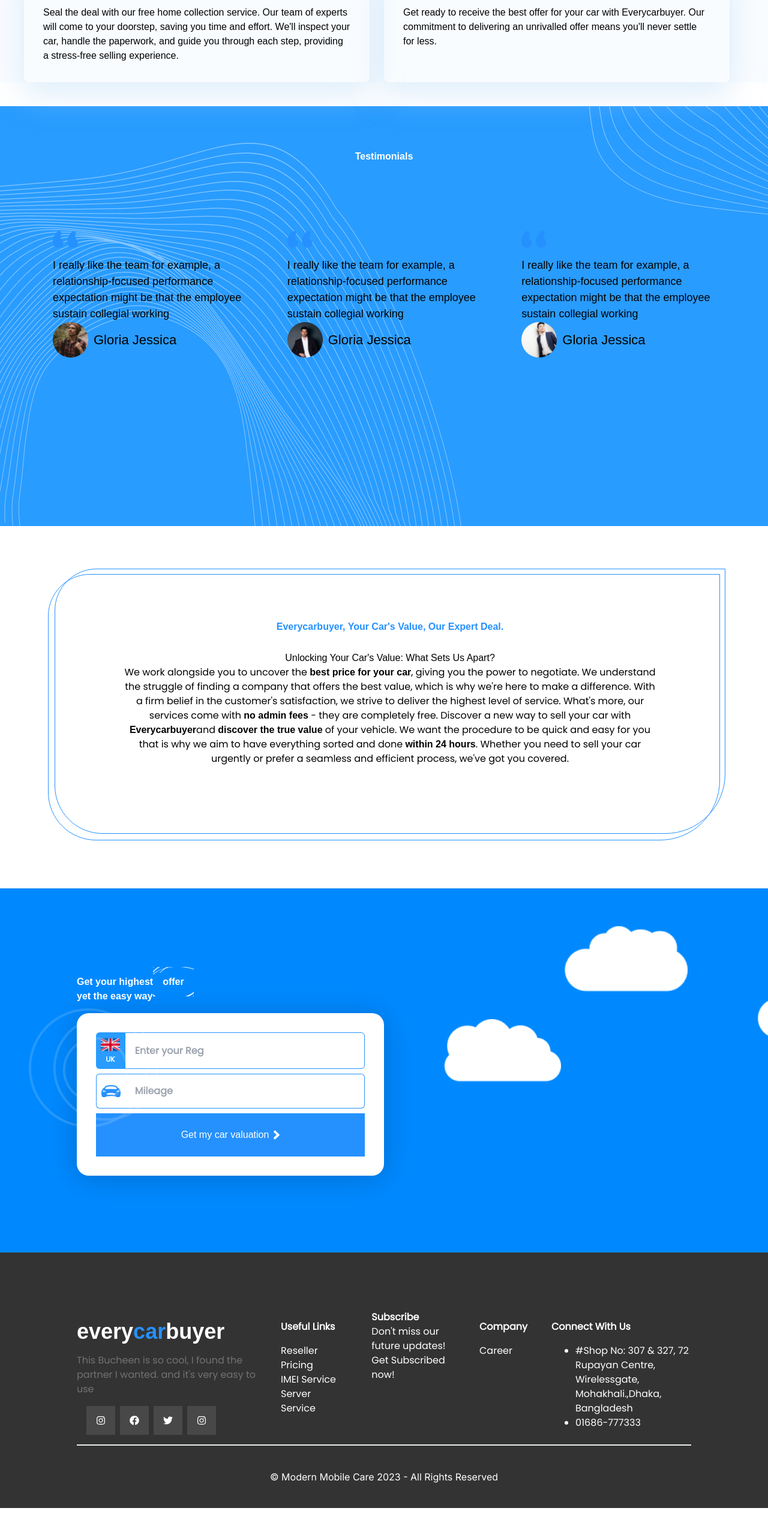
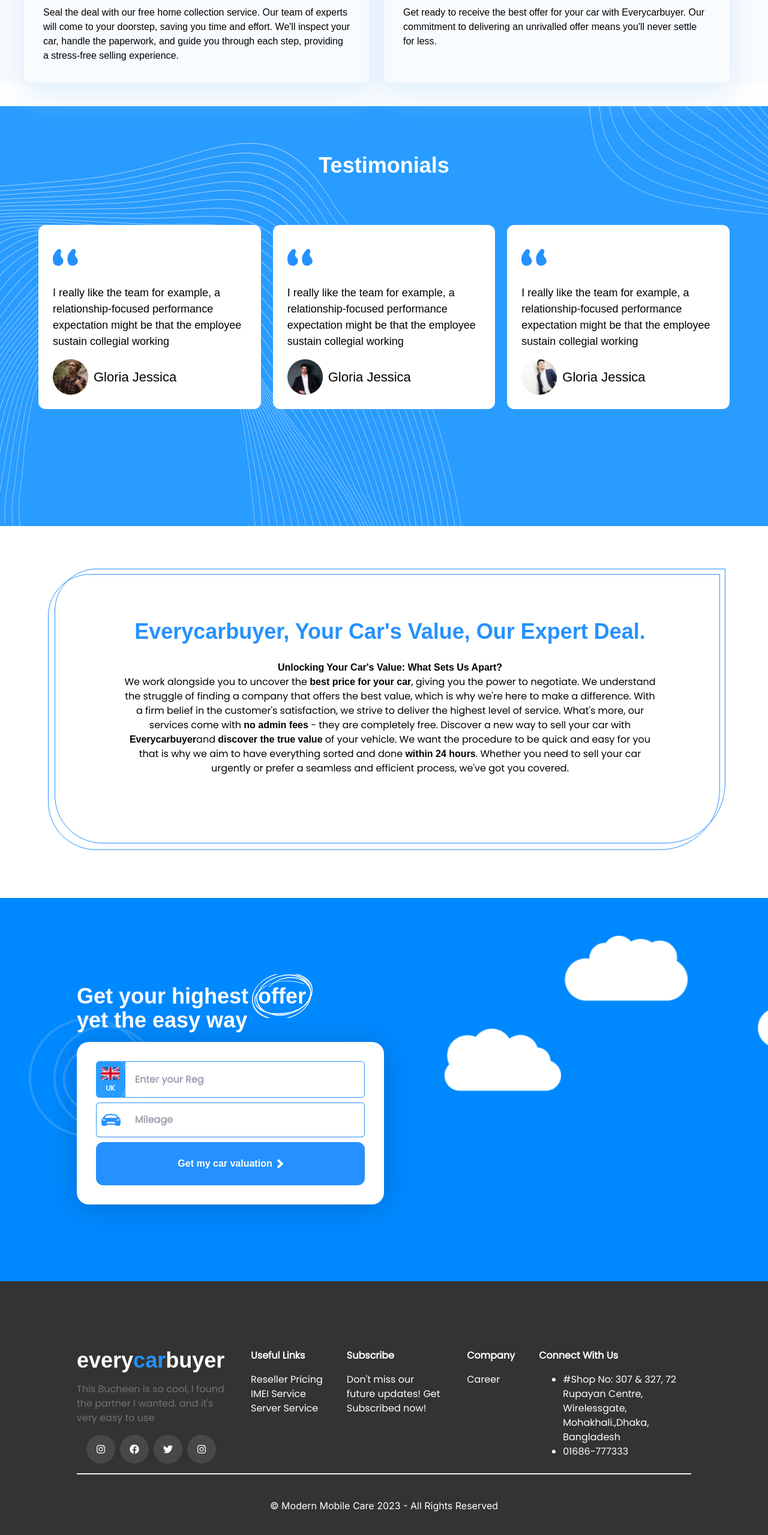
Before and after one commit to aamiraj/everycarbuyer2, a Next.js app: page / in a window 1280 px wide. Shown: the part 2133-4692 px from the top of the page at 60% size. Before the commit the page ends 4647 px from the top, so only its background shows below. Built offline with nearby package versions, Linux system fonts and the light colour scheme; a web font is replaced by a local one.

Commit message:
updated footer section

```diff
--- a/src/components/TestimonialCard.tsx
+++ b/src/components/TestimonialCard.tsx
@@ -12,10 +12,10 @@ type TestimonialType = {
 
 const TestimonialCard = ({ profileImg, name, comment }: TestimonialType) => {
   return (
-    <div className="p-6">
+    <div className="p-6 bg-white rounded-xl">
       <div>
         <Comma />
-        <p style={{ fontSize: "18px" }} className="font-bromega">
+        <p style={{ fontSize: "18px" }} className="py-4 font-bromega">
           {comment}
         </p>
       </div>
--- a/src/sections/CommitmentSection.tsx
+++ b/src/sections/CommitmentSection.tsx
@@ -9,12 +9,12 @@ const CommitmentSection = () => {
         <div className="secondBorderDesign">
           <p
             style={{ color: "#2591FE" }}
-            className="font-bold text-3xl text-center font-bromega"
+            className="font-bold text-4xl text-center font-bromega"
           >
             {"Everycarbuyer, Your Car's Value, Our Expert Deal."}
           </p>
           <p style={{ padding: "28px" }} className="text-center">
-            <span className="font-bromega text-base font-semibold text-black">
+            <span className="font-bromega text-base font-bold text-black">
               {"Unlocking Your Car's Value: What Sets Us Apart?"}
             </span>
             <br />
--- a/src/sections/FooterSection.tsx
+++ b/src/sections/FooterSection.tsx
@@ -28,7 +28,7 @@ const FooterSection = () => {
             buyer
           </Link>
           <p
-            style={{ width: "300px", color: "#727272" }}
+            style={{ width: "250px", color: "#727272" }}
             className="font-poppins text-base"
           >
             This Bucheen is so cool, I found the partner I wanted. and it&apos;s very
@@ -45,8 +45,9 @@ const FooterSection = () => {
                 height: "48px",
                 backgroundColor: "rgba(255, 255, 255, 0.1)",
                 padding: "4px",
+                borderRadius: "50%"
               }}
-              className="flex items-center justify-center rounded-full"
+              className="flex items-center justify-center"
             >
               <FaInstagram
                 style={{ fontSize: "16px" }}
@@ -60,8 +61,9 @@ const FooterSection = () => {
                 height: "48px",
                 backgroundColor: "rgba(255, 255, 255, 0.1)",
                 padding: "4px",
+                borderRadius: "50%"
               }}
-              className="flex items-center justify-center rounded-full"
+              className="flex items-center justify-center"
             >
               <FaFacebook style={{ fontSize: "16px" }} className="text-white" />
             </Link>
@@ -72,8 +74,9 @@ const FooterSection = () => {
                 height: "48px",
                 backgroundColor: "rgba(255, 255, 255, 0.1)",
                 padding: "4px",
+                borderRadius: "50%"
               }}
-              className="flex items-center justify-center rounded-full"
+              className="flex items-center justify-center"
             >
               <FaTwitter style={{ fontSize: "16px" }} className="text-white" />
             </Link>
@@ -84,8 +87,9 @@ const FooterSection = () => {
                 height: "48px",
                 backgroundColor: "rgba(255, 255, 255, 0.1)",
                 padding: "4px",
+                borderRadius: "50%"
               }}
-              className="flex items-center justify-center rounded-full"
+              className="flex items-center justify-center"
             >
               <FaInstagram
                 style={{ fontSize: "16px" }}
@@ -109,7 +113,7 @@ const FooterSection = () => {
           </ul>
         </div>
         <div>
-          <Link href={"#"} className="block font-bold text-lg my-4">Subscribe</Link>
+          <Link style={{display: "block", margin: "16px 0"}} href={"#"} className="font-bold text-lg">Subscribe</Link>
           <p>Don&apos;t miss our future updates! Get Subscribed now!</p>
         </div>
         <div>
--- a/src/sections/OfferSection.tsx
+++ b/src/sections/OfferSection.tsx
@@ -42,12 +42,12 @@ const OfferSection = () => {
       />
       <p
         style={{ padding: "16px 0" }}
-        className="font-bold text-3xl text-start font-bromega text-white"
+        className="font-bold text-4xl text-start font-bromega text-white"
       >
         Get your highest
         <span
           style={{ padding: "16px" }}
-          className="whiteMarkerBG font-bold text-3xl text-start font-bromega text-white"
+          className="whiteMarkerBG font-bold text-4xl text-start font-bromega text-white"
         >
           offer
         </span>
@@ -63,7 +63,7 @@ const OfferSection = () => {
         <button
           type="button"
           style={{ backgroundColor: "#2591FE" }}
-          className="flex flex-row justify-center items-center gap-2 text-white text-base w-full p-6 font-bromega"
+          className="flex flex-row justify-center items-center gap-2 text-white w-full p-6 font-bromega rounded-xl font-bold text-xl"
         >
           Get my car valuation
           <RightAngle />
--- a/src/sections/Testimonials.tsx
+++ b/src/sections/Testimonials.tsx
@@ -8,15 +8,15 @@ const Testimonials = () => {
   return (
     <div className="testimonials">
       <p
-        style={{ padding: "72px" }}
-        className="font-bold text-3xl text-center font-bromega text-white"
+        style={{ fontSize: "36px", padding: "72px" }}
+        className="font-bold text-center font-bromega text-white"
       >
         Testimonials
       </p>
       <div className="testimonialCard">
         {testimonialData.map((testmonial, i) => (
           <TestimonialCard
-          key={i}
+            key={i}
             profileImg={testmonial.profileImg}
             name={testmonial.displayName}
             comment={testmonial.comment}
```
